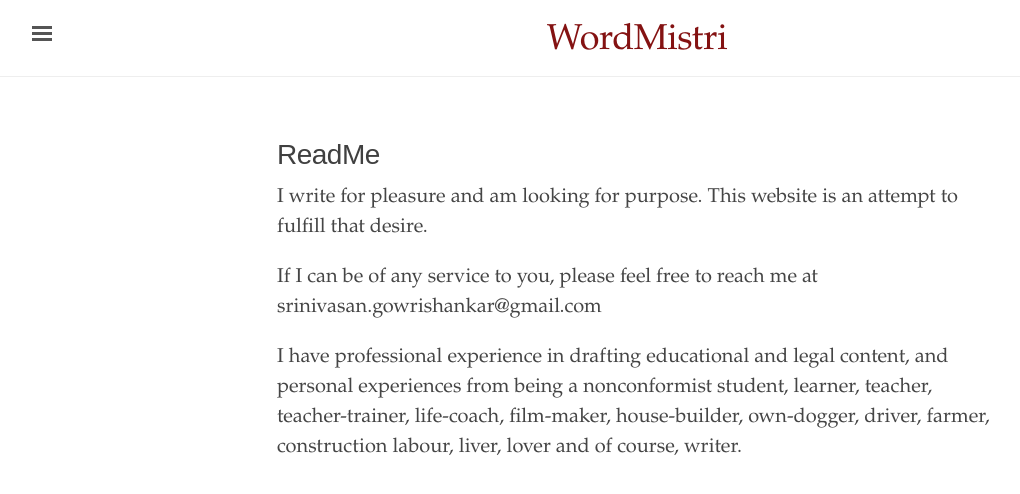
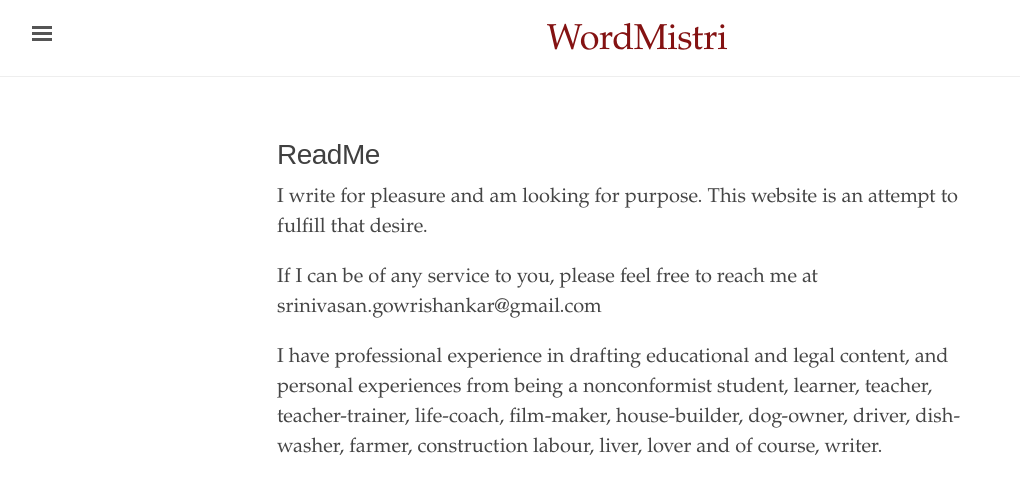
Before and after one commit to WordMistri/WordMistri.github.io, a Jekyll site: the page built from Abouttheauthor.md, in a window 1280 px wide. Shown: the top 494 px of the page, without its empty margins (3-1023 px from the left). Built offline with Jekyll 4.4.1, drawn with Linux system fonts in a browser that asks for light colours.

Commit message:
Update Abouttheauthor.md

```diff
--- a/Abouttheauthor.md
+++ b/Abouttheauthor.md
@@ -8,4 +8,4 @@
 
 If I can be of any service to you, please feel free to reach me at srinivasan.gowrishankar@gmail.com
 
-I have professional experience in drafting educational and legal content, and personal experiences from being a nonconformist student, learner, teacher, teacher-trainer, life-coach, film-maker, house-builder, own-dogger, driver, farmer, construction labour, liver, lover and of course, writer.
+I have professional experience in drafting educational and legal content, and personal experiences from being a nonconformist student, learner, teacher, teacher-trainer, life-coach, film-maker, house-builder, dog-owner, driver, dish-washer, farmer, construction labour, liver, lover and of course, writer.
```
